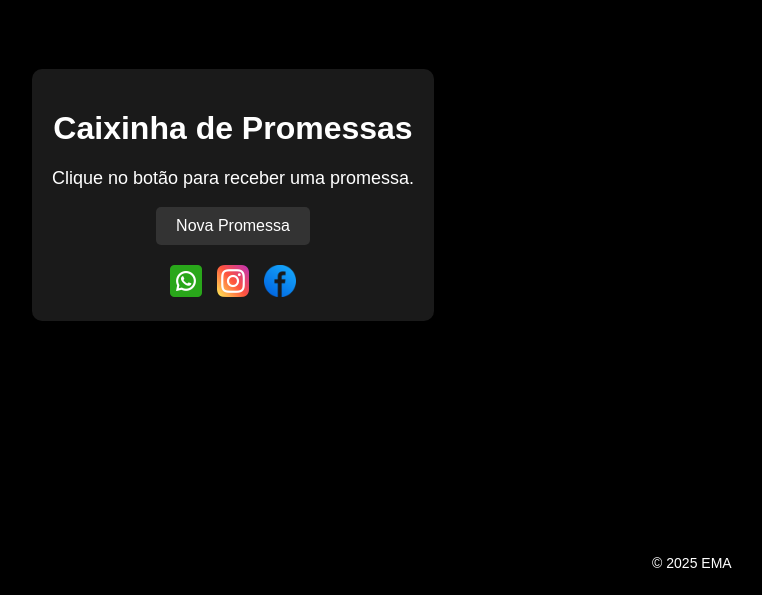
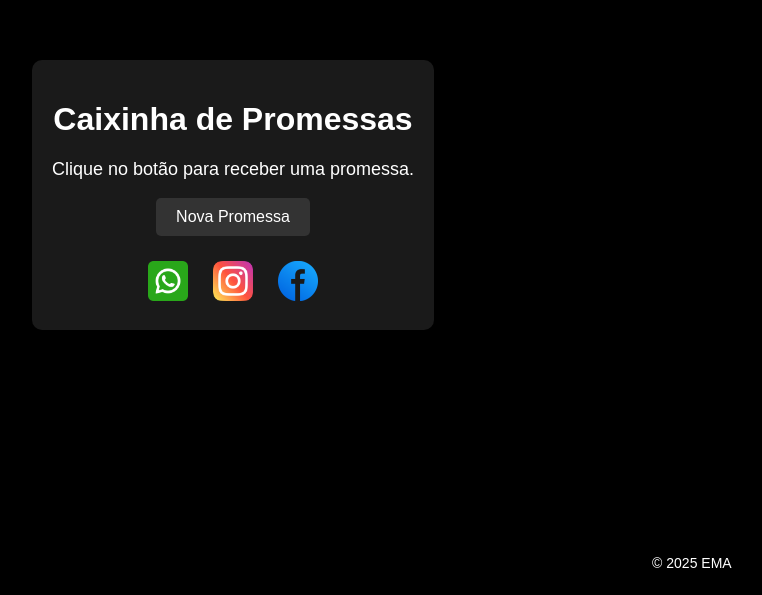
Before and after one commit to Eleandro1302/caixinha-de-promessas, a plain HTML site: page index.html in a window 1280 px wide. Shown: the part 205-800 px from the top of the page, without its empty margins (407-1169 px from the left). Drawn offline with Linux system fonts and the light colour scheme.

Commit message:
Update styles.css

```diff
--- a/styles.css
+++ b/styles.css
@@ -65,12 +65,16 @@ footer {
 }
 
 .share-buttons img {
-    width: 32px;
-    height: 32px;
+    width: 40px;
+    height: 40px;
     cursor: pointer;
     transition: transform 0.2s;
+    padding: 5px;
+    background-color: transparent;
+    border-radius: 0;
 }
 
 .share-buttons img:hover {
     transform: scale(1.1);
+    background-color: transparent;
 }
```
